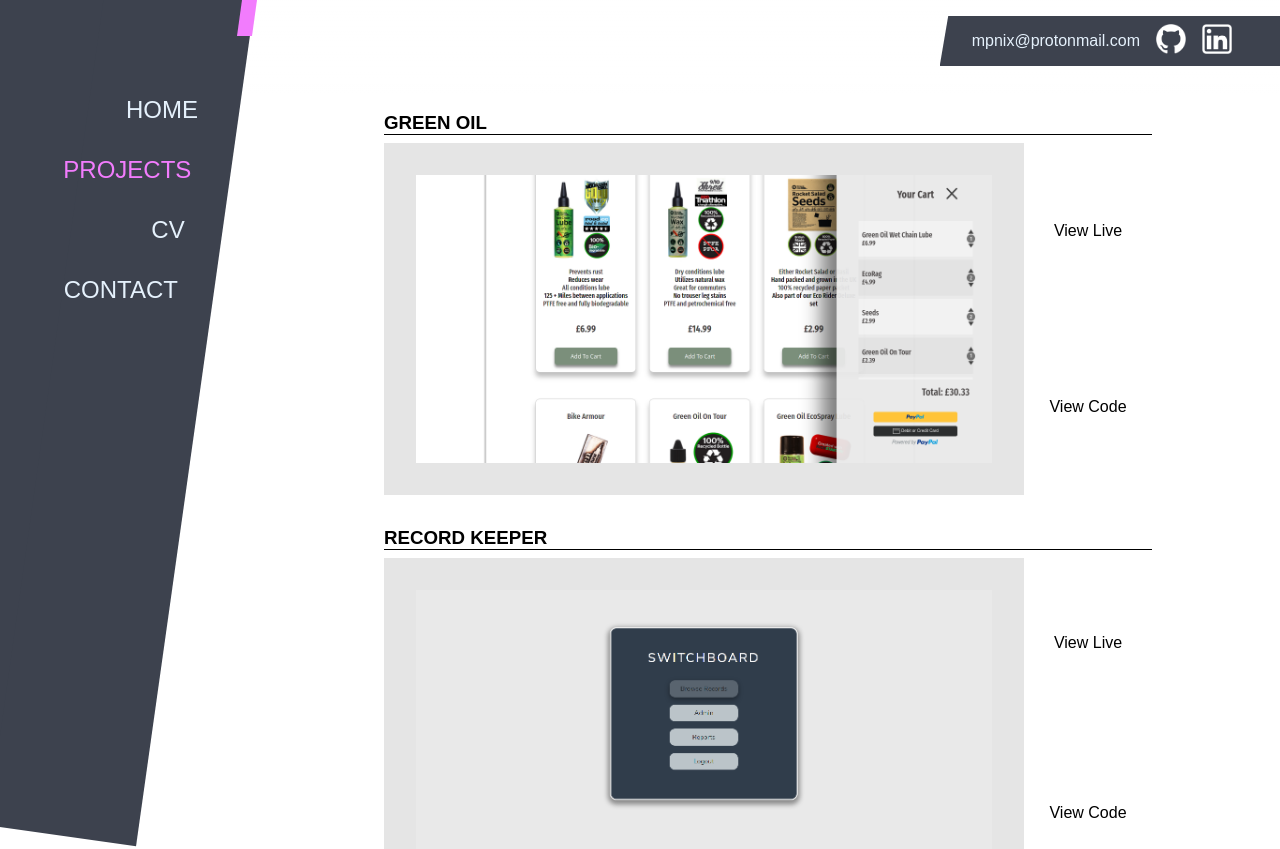
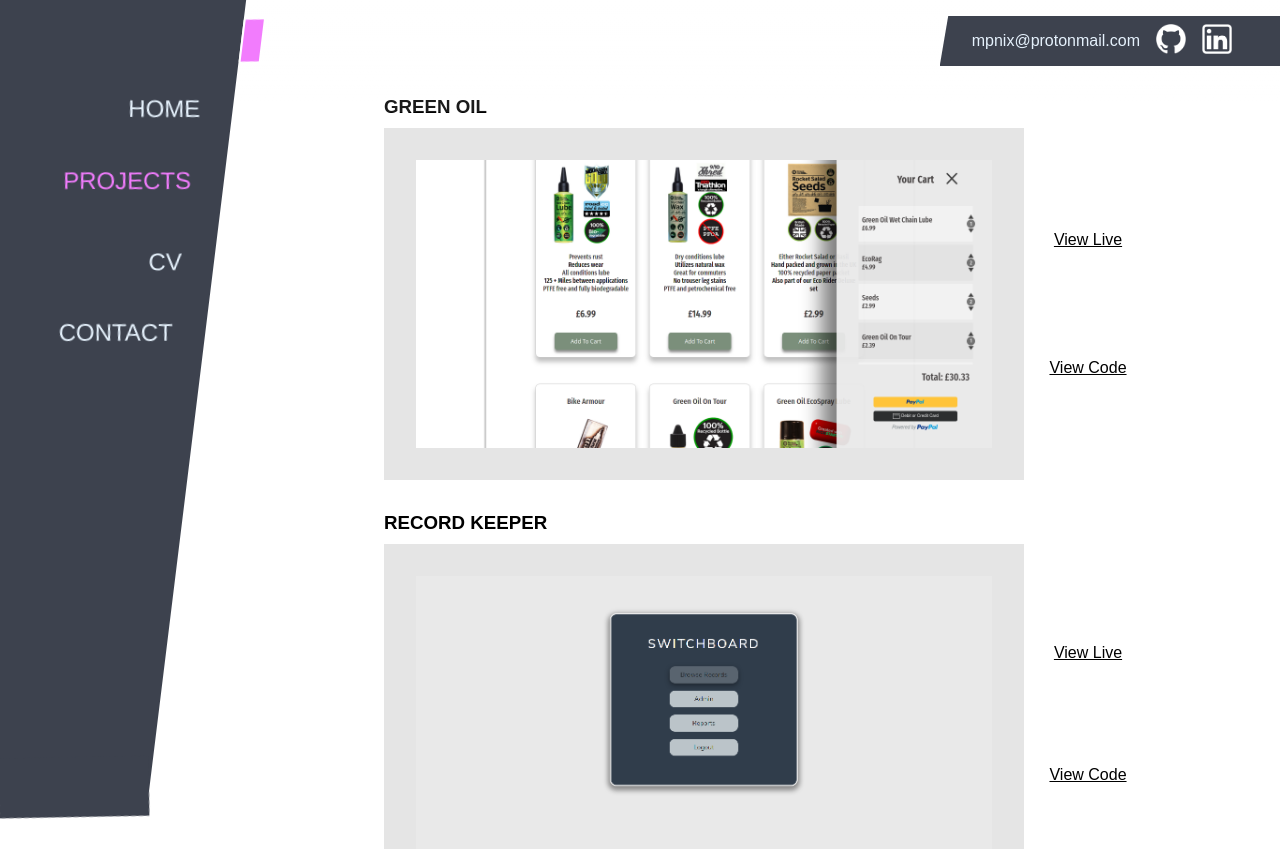
Before and after one commit to NixMichael/portfolio, a React (Create React App) app: page /projects in a window 1280 px wide. Shown: the top 849 px of the page. Built offline with nearby package versions, Linux system fonts and the light colour scheme; a web font is replaced by a local one.

Commit message:
Added animation styles to project page

```diff
--- a/src/App.js
+++ b/src/App.js
@@ -1,25 +1,15 @@
-import { useEffect } from 'react'
 import { Switch, Route } from 'react-router-dom'
 import Menu from './components/Menu'
 import Header from './components/Header'
-import Scroller from './components/Scroller'
 import Home from './screens/Home'
 import Projects from './screens/Projects'
 import Contact from './screens/Contact'
 
 function App() {
-  // New scroll bar
-  useEffect(() => {
-    window.addEventListener('scroll', (e) => {
-      // document.getElementsByClassName('scroller-bar')[0].style.top = `${window.pageYOffset}px`
-      document.getElementsByClassName('scroller-bar')[0].style.top = `${(window.innerHeight / 430) * window.pageYOffset}px`
-    })
-  })
 
   return (
     <div className="App">
       <Header />
-      <Scroller />
       <Menu />
       <div className="main-content">
         <Switch>
--- a/src/components/Menu.js
+++ b/src/components/Menu.js
@@ -1,13 +1,33 @@
-import React from 'react'
+import React, { useEffect } from 'react'
 import { NavLink } from 'react-router-dom'
 
 const Menu = () => {
+	  // New scroll bar
+	  useEffect(() => {
+		window.addEventListener('resize', () => {
+		  window.location.reload()
+		})
+
+		console.log(document.querySelectorAll('.scroller-bar')[0].style.top)
+
+		const body = document.body
+		const ht = document.documentElement
+
+		let totalHeight = Math.max( body.scrollHeight, body.offsetHeight,
+					   ht.clientHeight, ht.scrollHeight, ht.offsetHeight );
+
+		document.addEventListener('scroll', (e) => {
+			document.querySelectorAll('.scroller-bar')[0].style.top = `${30 + (window.innerHeight * ((window.pageYOffset / totalHeight)))}px`
+		})
+	  })
+
 	return (
 		<div className='menu'>
 			<NavLink className='menu-item' activeClassName='active' to='/' exact>HOME</NavLink>
-			<NavLink className='menu-item' activeClassName='active' to='/projects'>PROJECTS&nbsp;</NavLink>
-			<NavLink className='menu-item' activeClassName='active' to='/experience'>CV&nbsp;&nbsp;</NavLink>
-			<NavLink className='menu-item' activeClassName='active' to='/contact'>CONTACT&nbsp;&nbsp;&nbsp;</NavLink>
+			<NavLink className='menu-item' activeClassName='active' to='/projects'>PROJECTS</NavLink>
+			<NavLink className='menu-item' activeClassName='active' to='/experience'>CV</NavLink>
+			<NavLink className='menu-item' activeClassName='active' to='/contact'>CONTACT</NavLink>
+			<div className='scroller-bar'></div>
 		</div>
 	)
 }
--- a/src/components/Project-Container.js
+++ b/src/components/Project-Container.js
@@ -1,32 +1,56 @@
-import React from 'react'
+import React, { useEffect } from 'react'
 import GreenOil from '../assets/site-examples/green-oil-shop.png'
 import MACA from '../assets/site-examples/maca-home-page.png'
 import RecordKeeper from '../assets/site-examples/recordkeeper/record-keeper-01.png'
 
 const ProjectContainer = () => {
+
+	useEffect(() => {
+		const faders = document.querySelectorAll('.fade-in')
+		const appearOptions = {
+			threshold: 0,
+			rootMargin: "-250px"
+		}
+
+		const appearOnScroll = new IntersectionObserver((entries, appearOnScroll) => {
+			entries.forEach(entry => {
+				if (!entry.isIntersecting) {
+					return
+				} else {
+					entry.target.classList.add('appear')
+					appearOnScroll.unobserve(entry.target)
+				}
+			})
+		}, appearOptions)
+
+		faders.forEach(fader => {
+			appearOnScroll.observe(fader)
+		})
+	})
+
 	return (
 		<div>
-			<div className='project-container'>
+			<div className='fade-in'>
 				<h3>GREEN OIL</h3>
-				<div className='preview'>
+				<div className='prv'>
 					<img src={GreenOil} alt='React Project' />
 				</div>
 				<a target='_blank' className='live' href='https://elastic-lovelace-14cb3f.netlify.app/'>View Live</a>
 				<a target='_blank' className='code' href='https://github.com/c0llid3r/green-oil'>View Code</a>
 			</div>
 
-			<div className='project-container'>
+			<div className='fade-in'>
 				<h3>RECORD KEEPER</h3>
-				<div className='preview'>
+				<div className='prv'>
 					<img src={RecordKeeper} alt='React Project' />
 				</div>
 				<a target='_blank' className='live' href='https://distracted-liskov-55fae3.netlify.app/'>View Live</a>
 				<a target='_blank' className='code' href='https://github.com/c0llid3r/recordkeeper'>View Code</a>
 			</div>
 
-			<div className='project-container'>
+			<div className='fade-in'>
 				<h3>MACA</h3>
-				<div className='preview'>
+				<div className='prv'>
 					<img src={MACA} alt='React Project' />
 				</div>
 				<a target='_blank' className='live' href='https://pedantic-booth-dbf87d.netlify.app/'>View Live</a>
--- a/src/screens/Contact.js
+++ b/src/screens/Contact.js
@@ -1,11 +1,9 @@
-import React from 'react'
+import React, { useEffect } from 'react'
 
 const Contact = () => {
-    return (
-        <div>
-            Contact Me
-        </div>
-    )
+	return (
+		<div></div>
+	)
 }
 
 export default Contact
--- a/src/screens/Projects.js
+++ b/src/screens/Projects.js
@@ -2,6 +2,7 @@
 import ProjectContainer from '../components/Project-Container'
 
 const Projects = () => {
+
     return (
       <div className='projects'>
 				<ProjectContainer />
--- a/src/styles/index.css
+++ b/src/styles/index.css
@@ -37,7 +37,7 @@
 }
 
 .project-container a:hover {
-  background: orange;
+  background: var(--highlight-color);
   padding: 3rem 0;
   /* background-image: linear-gradient(to right, rgba(0,0,0,0.2), rgba(0,0,0,0.1)); */
 }
@@ -57,19 +57,12 @@
   align-items: center;
 }
 
-.projects {
-  display: flex;
-  flex-direction: column;
-  justify-content: center;
-  align-items: center;
-  padding: 1rem 0 5rem;
-}
-
 .projects .project-container {
   display: grid;
   grid-template-columns: 50vw 10vw;
   grid-template-areas: 'HEADING HEADING' 'PREVIEW LIVE' 'PREVIEW CODE';
-  margin: 2rem 0;
+  /* margin: 2rem 0; */
+  height: 500px;
 }
 
 .projects a {
@@ -120,16 +113,53 @@
   align-items: center;
 }
 
+.fade-in {
+  transform: translateX(50vw);
+  display: grid;
+  grid-template-columns: 50vw 10vw;
+  grid-template-rows: 2rem auto;
+  grid-template-areas: 'HEADING HEADING' 'PREVIEW LIVE' 'PREVIEW CODE';
+  margin: 2rem 0;
+  opacity: 0;
+  transition: transform 450ms ease-in, opacity 250ms ease-in;
+}
+
+.fade-in:last-child {
+  margin-bottom: 4rem;
+}
+
+.fade-in h3 {
+  color: black;
+}
+
+.prv {
+  grid-area: PREVIEW;
+  display: flex;
+  justify-content: center;
+  padding: 2rem;
+  background: rgba(0,0,0,0.1);
+}
+
+.prv img {
+  max-width: 100%;
+}
+
+.appear {
+  transform: translateX(0);
+  opacity: 1;
+}
+
 @media screen and (min-width: 1000px) {
   .header {
     position: fixed;
     top: 0;
     width: 100vw;
     height: 7rem;
-    background-image: linear-gradient(to bottom, white, rgba(255,255,255,0.8) 70%, rgba(255,255,255,0.1) 90%);
+    background-image: linear-gradient(to bottom, white, rgba(255,255,255,0.8) 30%, rgba(255,255,255,0.1) 90%);
     display: flex;
     justify-content: flex-end;
     align-items: flex-start;
+    z-index: 1;
   }
 
   .header .links {
@@ -140,22 +170,8 @@
     align-items: center;
     background: var(--bg-main-color);
     position: relative;
-    z-index: 0;
     clip-path: polygon(2.5% 0, 100% 0, 100% 100%, 0 100%);
   }
-
-  /* .header .links::before {
-    content: '';
-    position: absolute;
-    top: 0;
-    left: -20px;
-    border-top: 26px solid rgba(0,0,0,0);
-    border-left: 10px solid rgba(0,0,0,0);
-    border-right: 10px solid var(--bg-main-color);
-    border-bottom: 26px solid var(--bg-main-color);
-    z-index: 1;
-    background: white;
-  } */
 
   .header .links span, .header .links img {
     margin-right: 1rem;
@@ -163,46 +179,48 @@
 
   .menu {
     position: fixed;
-    top: 0;
+    transform: rotate(7deg);
+    top: -25px;
     bottom: 0;
     left: 3rem;
     width: 150px;
-    height: 50vh;
-    z-index: 1;
+    height: calc(100vh + 25px);
     display: flex;
     flex-direction: column;
     justify-content: center;
     align-items: flex-end;
+    padding-bottom: 40vh;
     background: var(--bg-main-color);
+    z-index: 2;
   }
 
   .menu::before {
     content: '';
     position: absolute;
     top: 0;
-    left: -4rem;
+    right: 95%;
     height: 100vh;
-    width: 5rem;
+    width: 200%;
     background: var(--bg-main-color);
   }
 
-  .menu::after {
+ .menu::after {
     content: '';
     position: absolute;
     left: 0;
-    top: -10%;
-    height: 110vh;
+    bottom: -20px;
+    height: 60px;
     width: 100%;
     background: var(--bg-main-color);
-    z-index: 2;
-    transform: rotate(8deg);
+    transform: rotate(-8deg);
   }
 
   .menu .menu-item {
     position: relative;
+    transform: rotate(-7deg);
     z-index: 3;
     font-size: 1.5rem;
-    margin: 1rem 0;
+    margin: 1rem 2rem 2rem 0rem;
     text-decoration: none;
   }
 
@@ -211,14 +229,14 @@
   }
 
   .scroller-bar {
-    position: fixed;
+    position: absolute;
     top: 0;
-    left: 237px;
+    right: -20px;
     width: 20px;
-    height: 36px;
+    height: 45px;
     background: var(--highlight-color);
-    z-index: 10;
-    clip-path: polygon(25% 0, 100% 0, 75% 100%, 0 100%);
+    border-left: 2px solid white;
+    clip-path: polygon(0 6%, 100% 0, 100% 94%, 0 100%);
   }
 
 }
@@ -240,10 +258,10 @@
     width: 250px;
     left: 5rem;
   }
-
+/*
   .menu::before {
     left: -5rem;
-  }
+  } */
 
   .menu .menu-item {
     font-size: 3.5rem;
```
